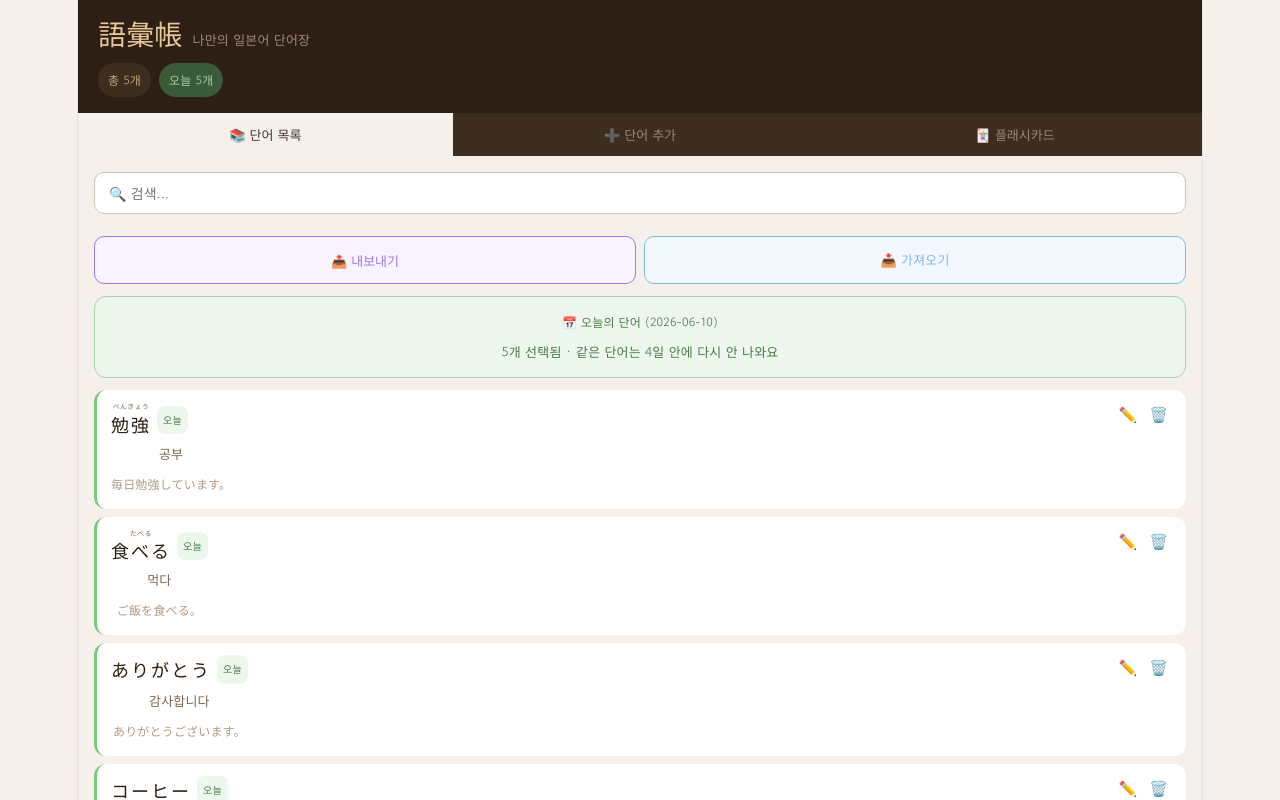
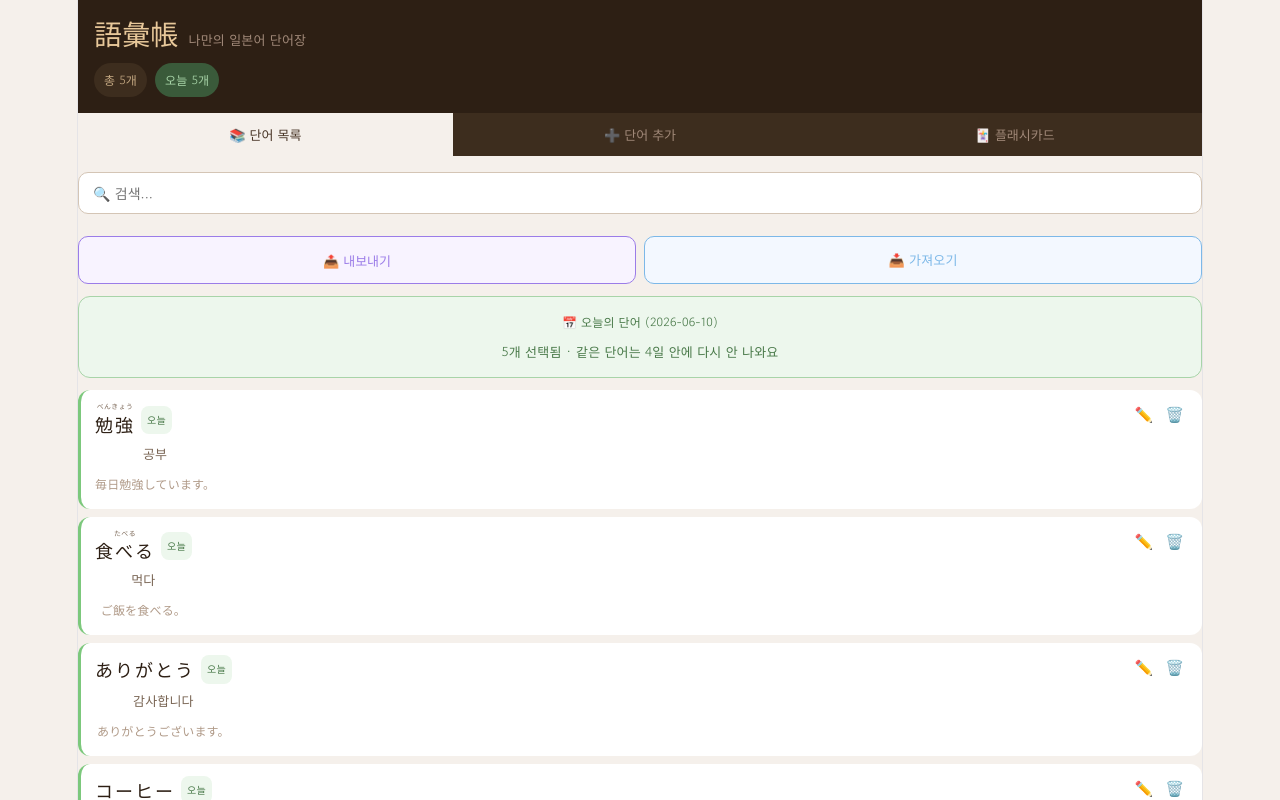
Before and after one commit to tmxpffk1725-rocky/japanese-vocab, a React (Vite) app: page / in a window 1280 px wide. Shown: the top 800 px of the page. Built offline with nearby package versions, Linux system fonts and the light colour scheme.

Commit message:
Update App.jsx

```diff
--- a/src/App.jsx
+++ b/src/App.jsx
@@ -476,7 +476,7 @@ export default function App() {
 
 const styles = {
   container: { fontFamily: "'Gowun Dodum', sans-serif", background: "#f5f0eb", minHeight: "100vh", paddingBottom: 40 },
-  header: { background: "#2d1f14", padding: "20px 20px 16px", color: "#f5f0eb" },
+  header: { background: "#2d1f14", padding: "20px 16px 16px", color: "#f5f0eb" },
   headerInner: { display: "flex", alignItems: "baseline", gap: 10, marginBottom: 10 },
   logo: { fontSize: 28, fontWeight: 700, fontFamily: "'Noto Sans JP', sans-serif", color: "#e8c89a" },
   logoSub: { fontSize: 13, color: "#a08878" },
@@ -485,7 +485,7 @@ const styles = {
   tabs: { display: "flex", background: "#3d2d1e" },
   tab: { flex: 1, padding: "12px 0", border: "none", background: "transparent", color: "#a08878", fontSize: 13, cursor: "pointer", fontFamily: "'Gowun Dodum', sans-serif" },
   tabActive: { background: "#f5f0eb", color: "#4a3728", fontWeight: 700 },
-  content: { padding: 16 },
+  content: { padding: "16px 0" },
   filterRow: { marginBottom: 12 },
   searchInput: { width: "100%", padding: "10px 14px", border: "1.5px solid #d4c5b5", borderRadius: 10, background: "#fff", fontSize: 14, fontFamily: "'Gowun Dodum', sans-serif", marginBottom: 10, color: "#2d1f14" },
   wordList: { display: "flex", flexDirection: "column", gap: 8 },
```
